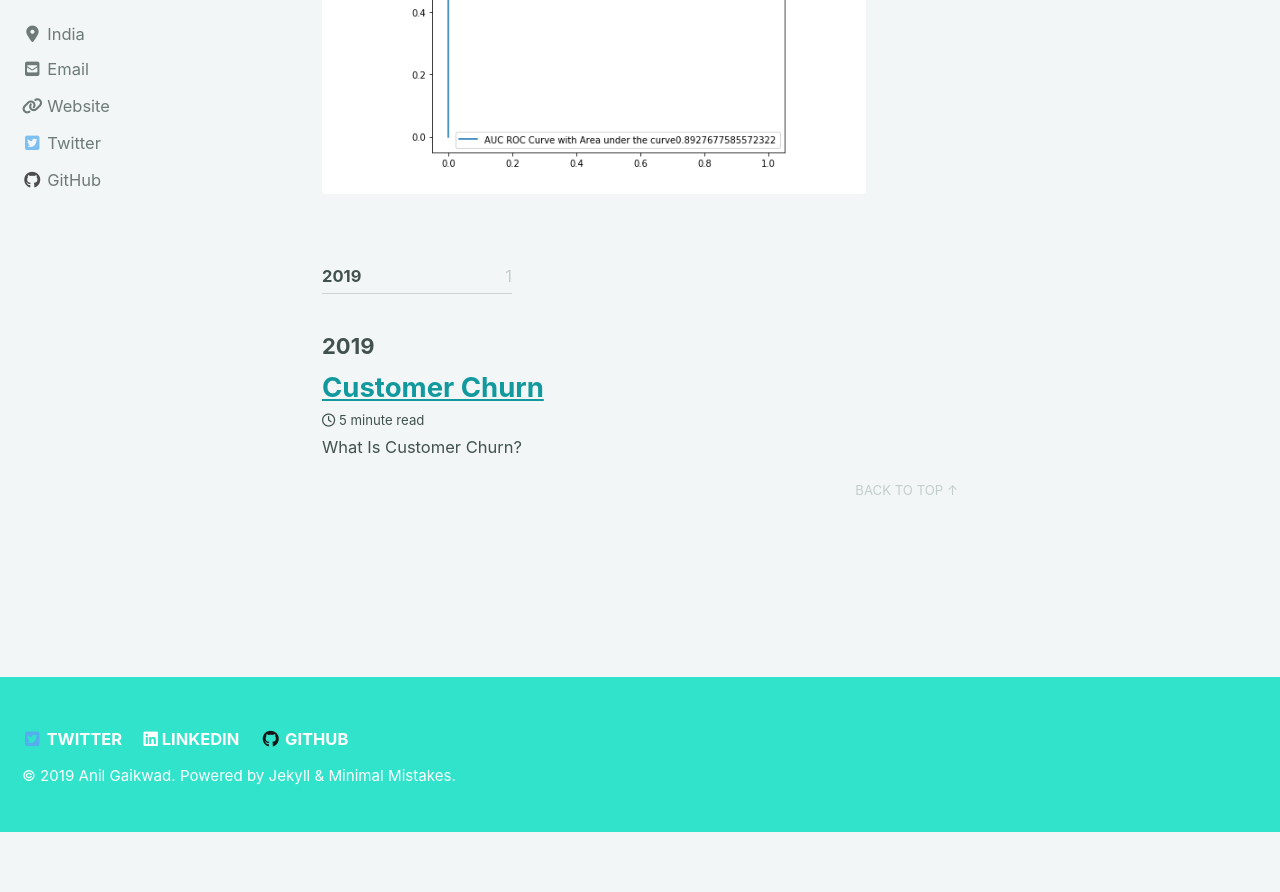
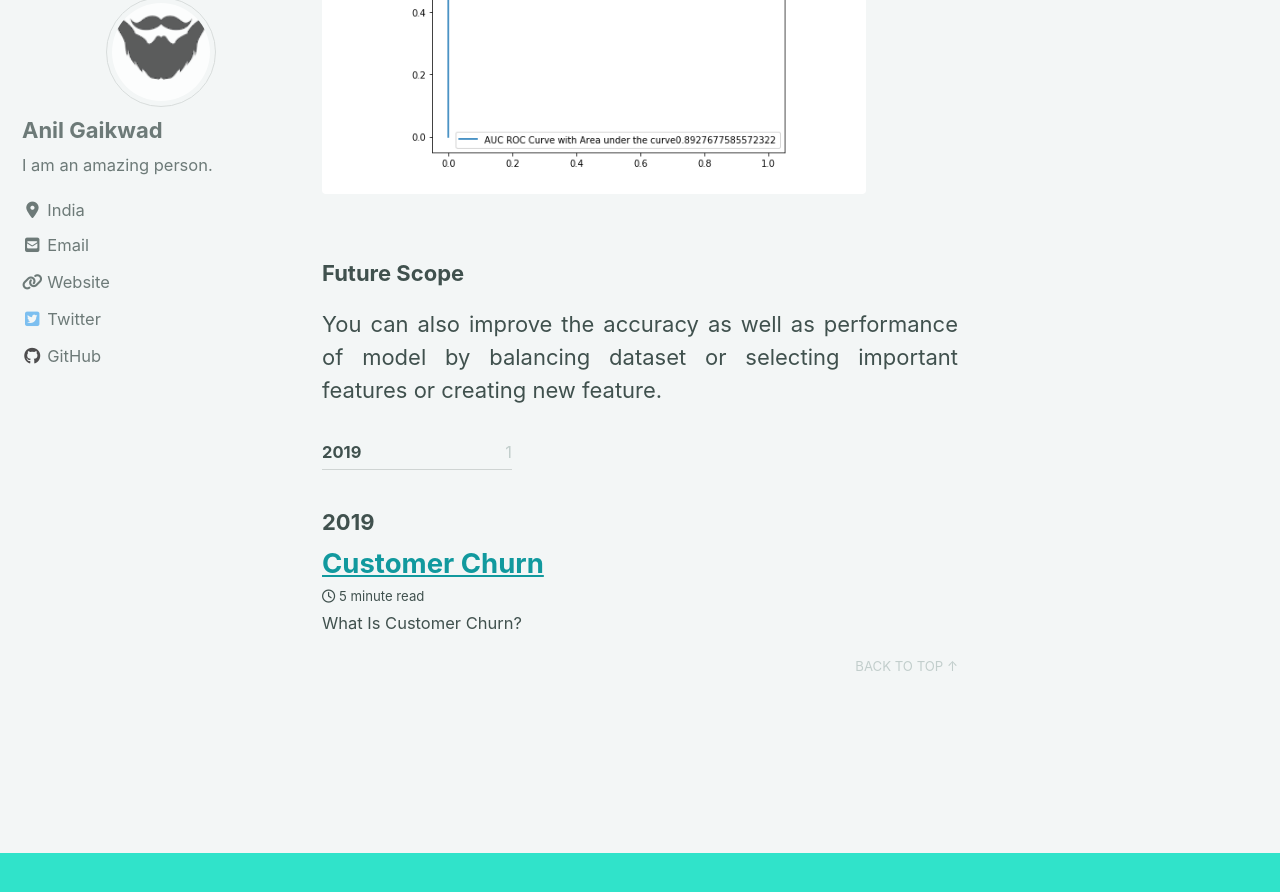
Before and after one commit to AnilLG/blog, a Jekyll site: the page built from _posts/2019-07-23-Customer-churn.md, in a window 1280 px wide and 900 px high, scrolled down 9653 px. Shown: the top 892 px of the window. Built offline with Jekyll 4.4.1, drawn with Linux system fonts in a browser that asks for light colours; cached includes are drawn as plain includes; nearby versions of some CDN libraries; before the commit the page ends 10485 px from its top, so only the background shows below that.

Commit message:
future scope added

```diff
--- a/_posts/2019-07-23-Customer-churn.md
+++ b/_posts/2019-07-23-Customer-churn.md
@@ -191,3 +191,8 @@ The GridSearchCV or RandomizedSearchCv method used to find the best parameter fo
             <img src="{{ '/assets/churn_images/AUC_ROC.png'}}">
         </center>
 </figure>
+
+### Future Scope
+<p style = "text-align: justify">
+    You can also improve the accuracy as well as performance of model by balancing dataset or selecting important features or creating new feature.
+</p>
```
